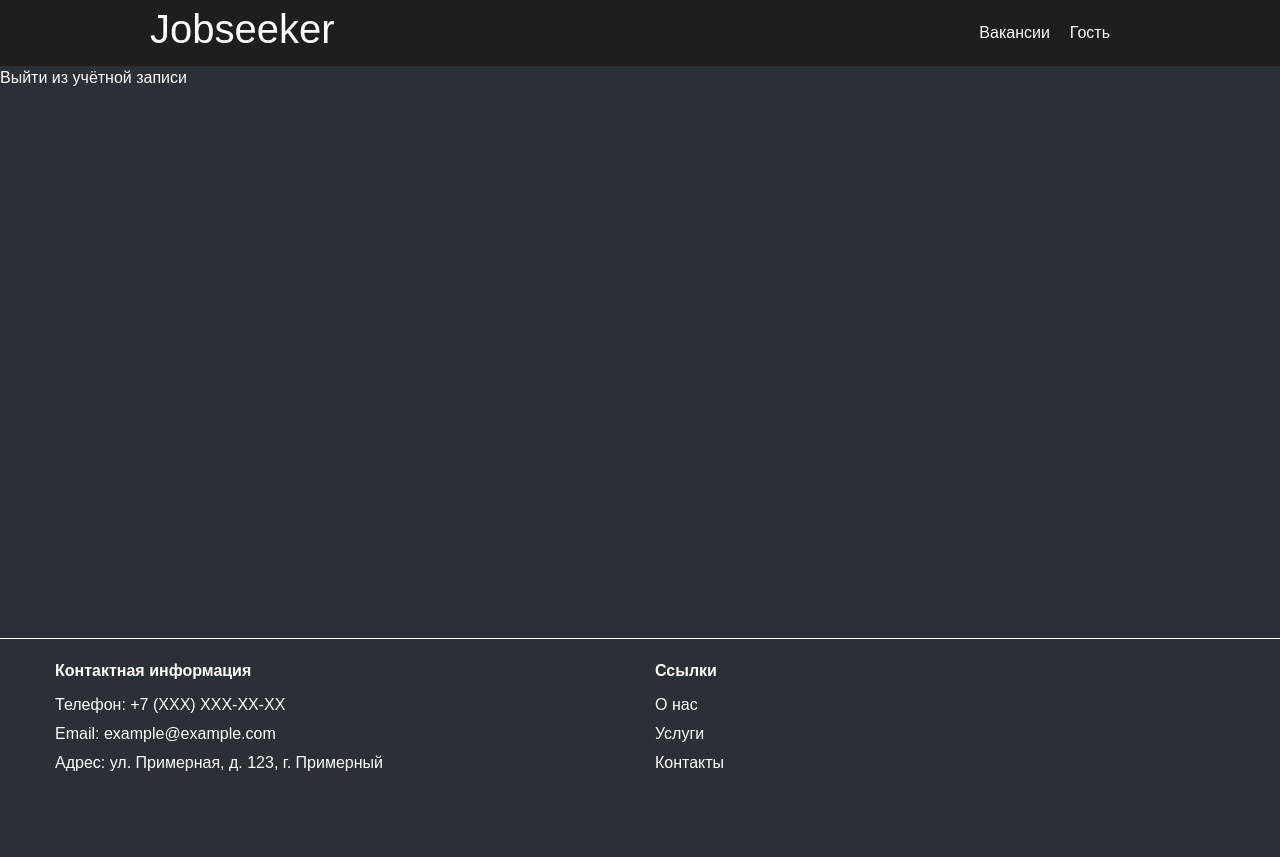
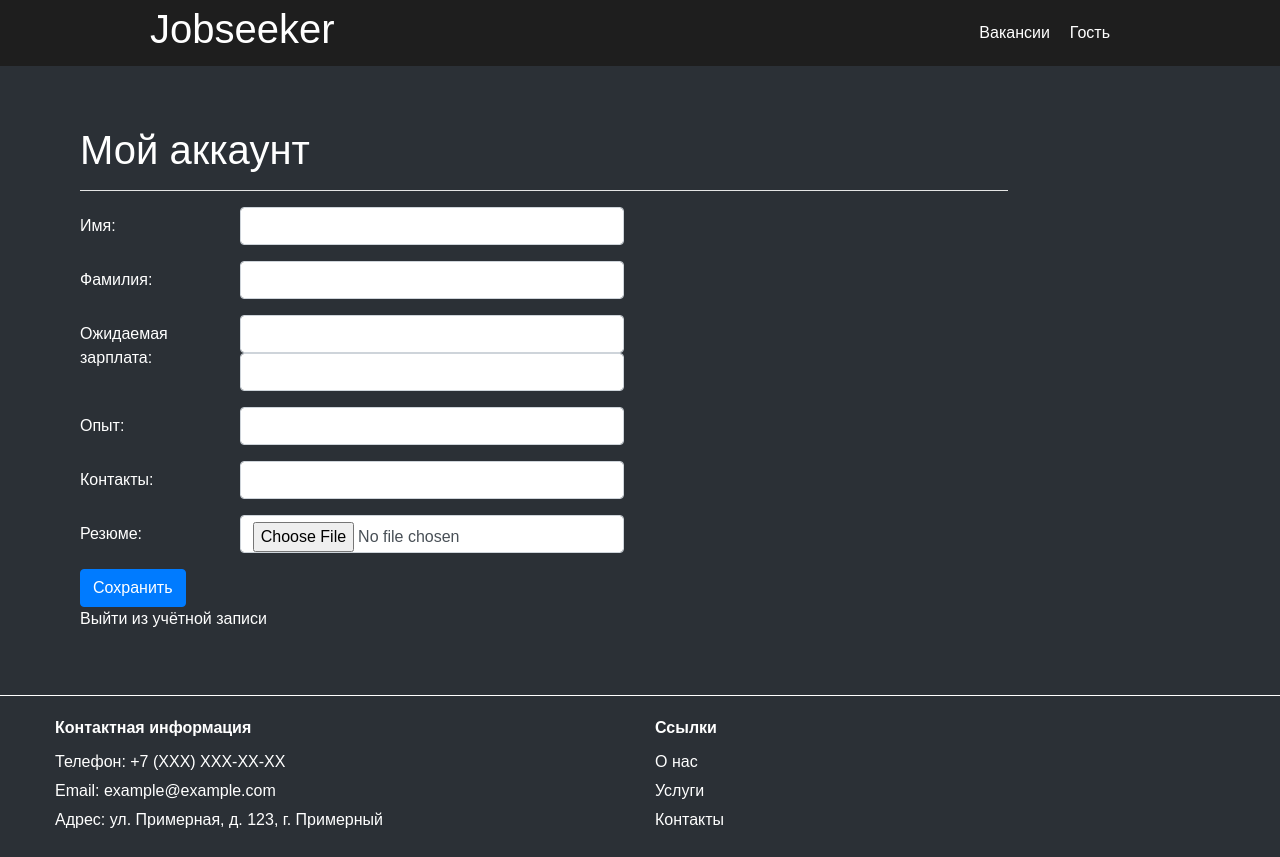
Before and after one commit to nikiturka/jobseeker, a Django app: template users/templates/users/user_detail.html in a window 1280 px wide. Before the commit the page ends 771 px from the top, so only its background shows below. Run offline with Django 5.2, Linux system fonts and the light colour scheme; the template is opened without the code that fills it: values that come from a table or form of the project are taken from there, others are empty; some libraries are stand-ins or nearby versions.

Commit message:
user detail base

```diff
--- /dev/null
+++ b/users/forms.py
@@ -0,0 +1,22 @@
+from django import forms
+from main.models import UserProfile
+
+
+class UserProfileChangeForm(forms.ModelForm):
+    def __init__(self, *args, **kwargs):
+        super().__init__(*args, **kwargs)
+
+        for field_name, field in self.fields.items():
+            field.widget.attrs.update({'class': 'form-control', 'style': 'width: 50%;'})
+
+    class Meta:
+        model = UserProfile
+        fields = ('first_name', 'last_name', 'expected_salary_range', 'experience', 'contact_info', 'resume')
+
+
+class UserProfilePictureChangeForm(forms.ModelForm):
+    profile_picture = forms.ImageField(widget=forms.FileInput(attrs={'class': 'form-control-file'}))
+
+    class Meta:
+        model = UserProfile
+        fields = ("profile_picture",)
--- a/users/static/users/user_detail.css
+++ b/users/static/users/user_detail.css
@@ -0,0 +1,7 @@
+.user-page{
+}
+
+.container.user-page{
+    margin-top: 50px;
+    padding: 10px;
+}
--- a/users/templates/users/user_detail.html
+++ b/users/templates/users/user_detail.html
@@ -6,6 +6,75 @@
 {% endblock %}
 
 {% block body %}
-    {{ user_profile.first_name }}
-    <p><a href="{% url 'logout' %}">Выйти из учётной записи</a></p>
+    <div class="container user-page">
+        <div class="row">
+            <div class="col-lg-10">
+                <div class="page-header">
+                    <h1>Мой аккаунт</h1>
+                    <hr style="background-color: white" >
+                </div>
+
+                <div class="page-midpart">
+                    <form method="post" enctype="multipart/form-data">
+                        {% csrf_token %}
+                        <div class="form-group row">
+                            <label for="id_first_name" class="col-sm-2 col-form-label">Имя:</label>
+                            <div class="col-sm-10">
+                                {{ form.first_name }}
+                            </div>
+                        </div>
+
+                        <div class="form-group row">
+                            <label for="id_last_name" class="col-sm-2 col-form-label">Фамилия:</label>
+                            <div class="col-sm-10">
+                                {{ form.last_name }}
+                            </div>
+                        </div>
+
+                        <div class="form-group row">
+                            <label for="id_last_name" class="col-sm-2 col-form-label">Ожидаемая зарплата: </label>
+                            <div class="col-sm-10">
+                                {{ form.expected_salary_range }}
+                            </div>
+                        </div>
+
+                        <div class="form-group row">
+                            <label for="id_last_name" class="col-sm-2 col-form-label">Опыт:</label>
+                            <div class="col-sm-10">
+                                {{ form.experience }}
+                            </div>
+                        </div>
+
+                        <div class="form-group row">
+                            <label for="id_last_name" class="col-sm-2 col-form-label">Контакты:</label>
+                            <div class="col-sm-10">
+                                {{ form.contact_info }}
+                            </div>
+                        </div>
+
+                        <div class="form-group row">
+                            <label for="id_last_name" class="col-sm-2 col-form-label">Резюме:</label>
+                            <div class="col-sm-10">
+                                {{ form.resume }}
+                            </div>
+                        </div>
+
+                        <button type="submit" class="btn btn-primary">Сохранить</button>
+                    </form>
+                </div>
+
+                <p><a href="{% url 'logout' %}">Выйти из учётной записи</a></p>
+
+                {% if user_errors %}
+                    <div class="alert alert-danger">
+                        <ul>
+                            {% for error in user_errors %}
+                                <li>{{ error }}</li>
+                            {% endfor %}
+                        </ul>
+                    </div>
+                {% endif %}
+            </div>
+        </div>
+    </div>
 {% endblock %}
```
Also changed, not shown: users/views.py (+17 -5 lines), 1 other file.
